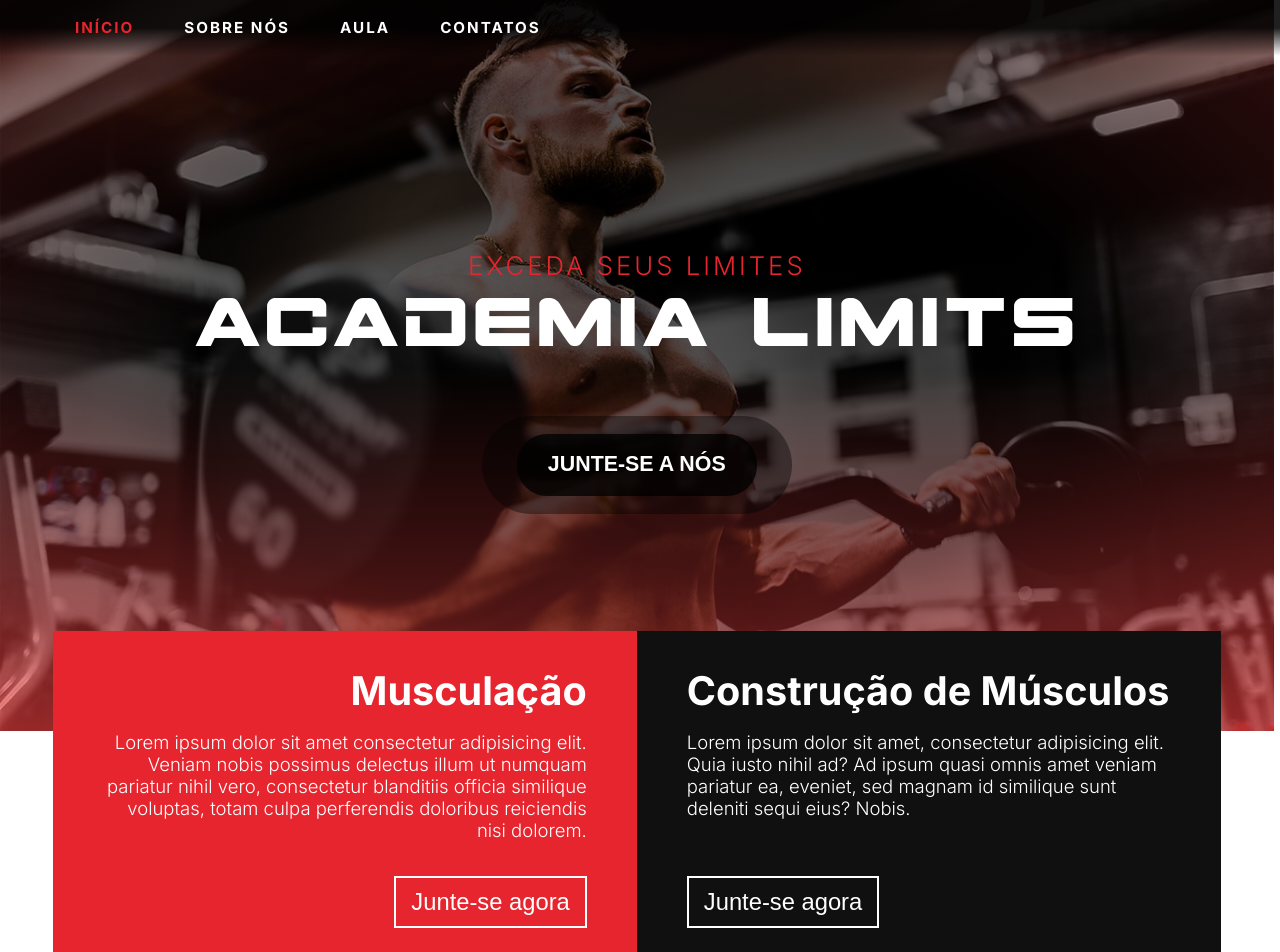
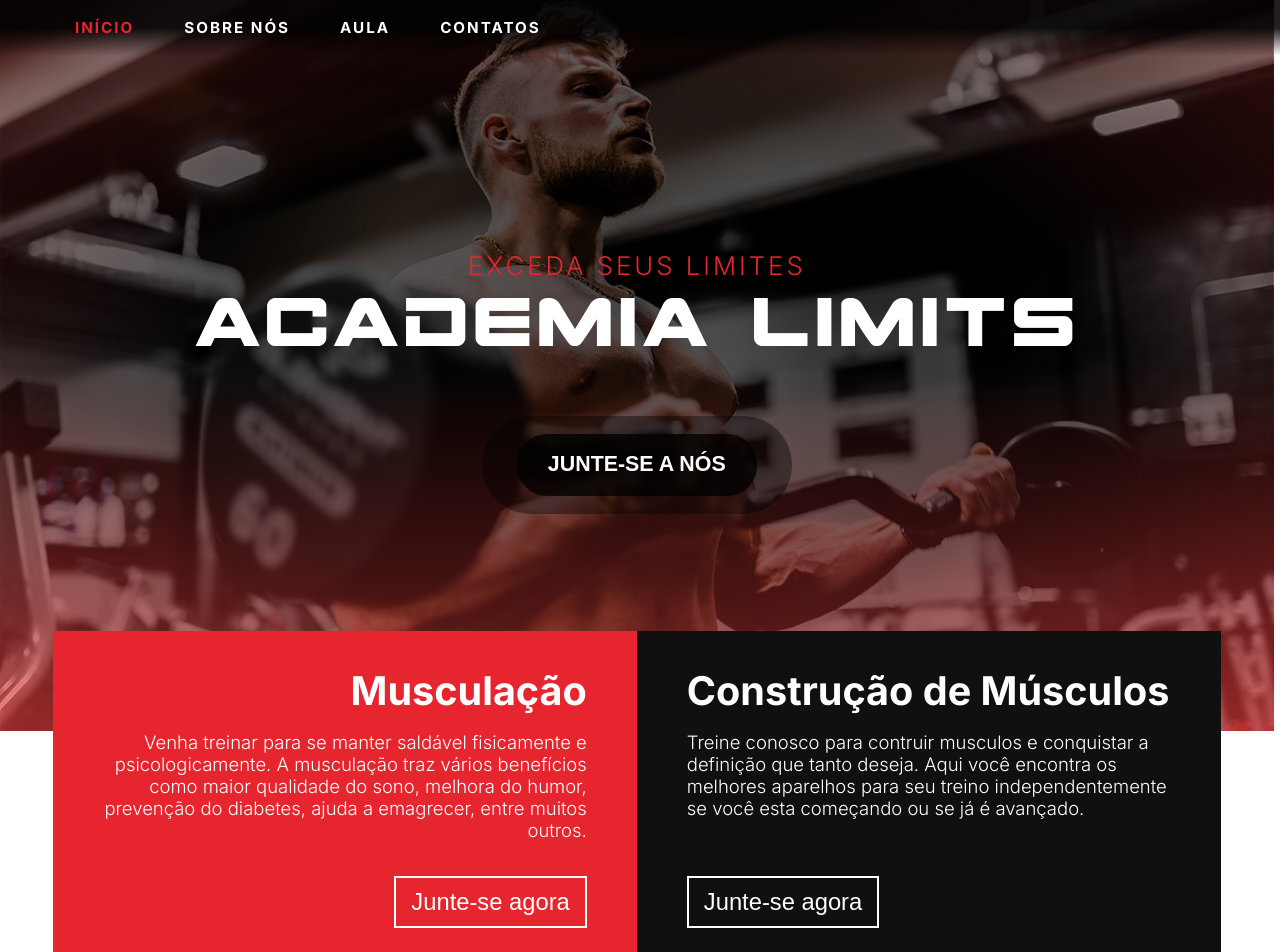
Before and after one commit to ViniUme/LimitsGym, a Next.js app: page / in a window 1280 px wide. Built offline with nearby package versions, Linux system fonts and the light colour scheme.

Commit message:
Gym_class text

```diff
--- a/src/components/gym_class.jsx
+++ b/src/components/gym_class.jsx
@@ -8,14 +8,14 @@ export default function GymClass() {
             <div className={style.body}>
                 <h1 className={style.title}>Musculação</h1>
                 <h2 className={style.description}>
-                    Lorem ipsum dolor sit amet consectetur adipisicing elit. Veniam nobis possimus delectus illum ut numquam pariatur nihil vero, consectetur blanditiis officia similique voluptas, totam culpa perferendis doloribus reiciendis nisi dolorem.
+                    Venha treinar para se manter saldável fisicamente e psicologicamente. A musculação traz vários benefícios como maior qualidade do sono, melhora do humor, prevenção do diabetes, ajuda a emagrecer, entre muitos outros.
                 </h2>
                 <Link href="#"><a className={style.link_join}><button className={style.button_join}>Junte-se agora</button></a></Link>
             </div>
             <div className={style.muscle}>
                 <h1 className={style.title}>Construção de Músculos</h1>
                 <h2 className={style.description}>
-                    Lorem ipsum dolor sit amet, consectetur adipisicing elit. Quia iusto nihil ad? Ad ipsum quasi omnis amet veniam pariatur ea, eveniet, sed magnam id similique sunt deleniti sequi eius? Nobis.
+                    Treine conosco para contruir musculos e conquistar a definição que tanto deseja. Aqui você encontra os melhores aparelhos para seu treino independentemente se você esta começando ou se já é avançado.
                 </h2>
                 <Link href="#"><a className={style.link_join}><button className={style.button_join}>Junte-se agora</button></a></Link>
             </div>
```
